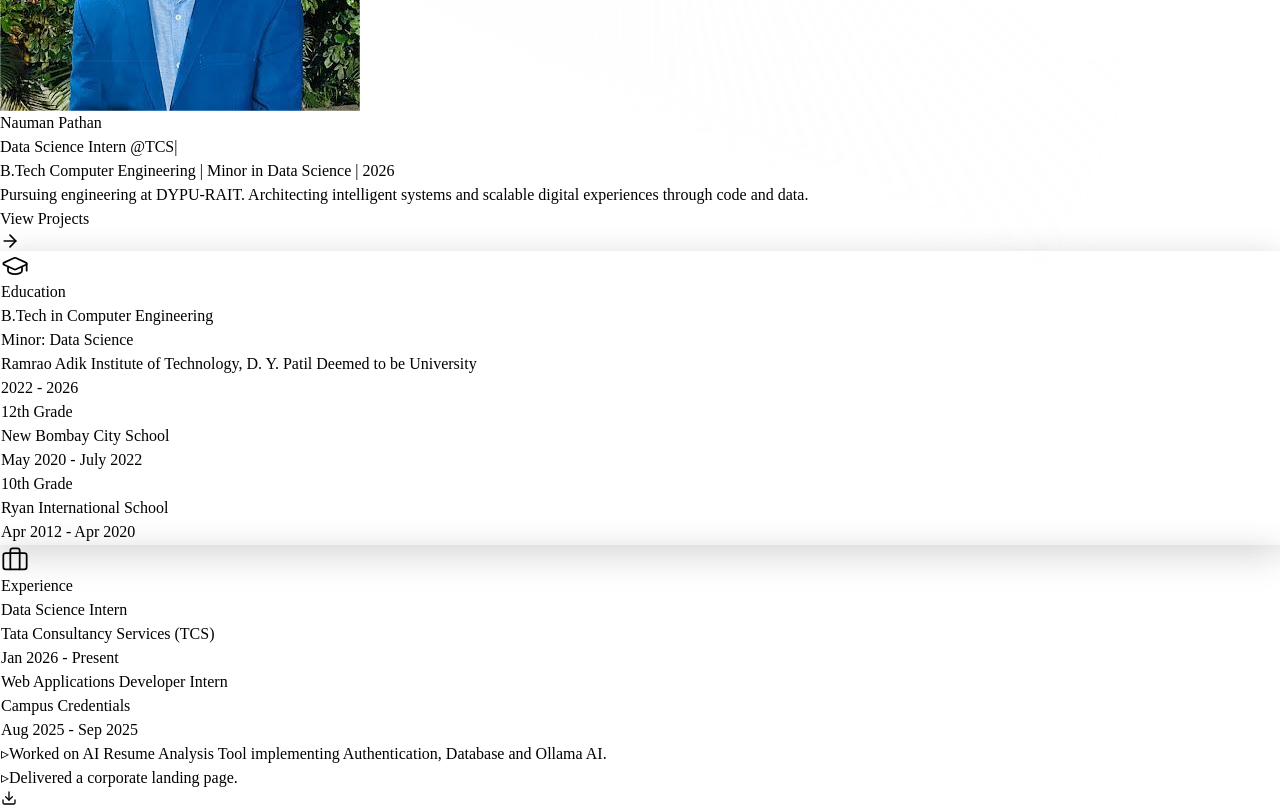
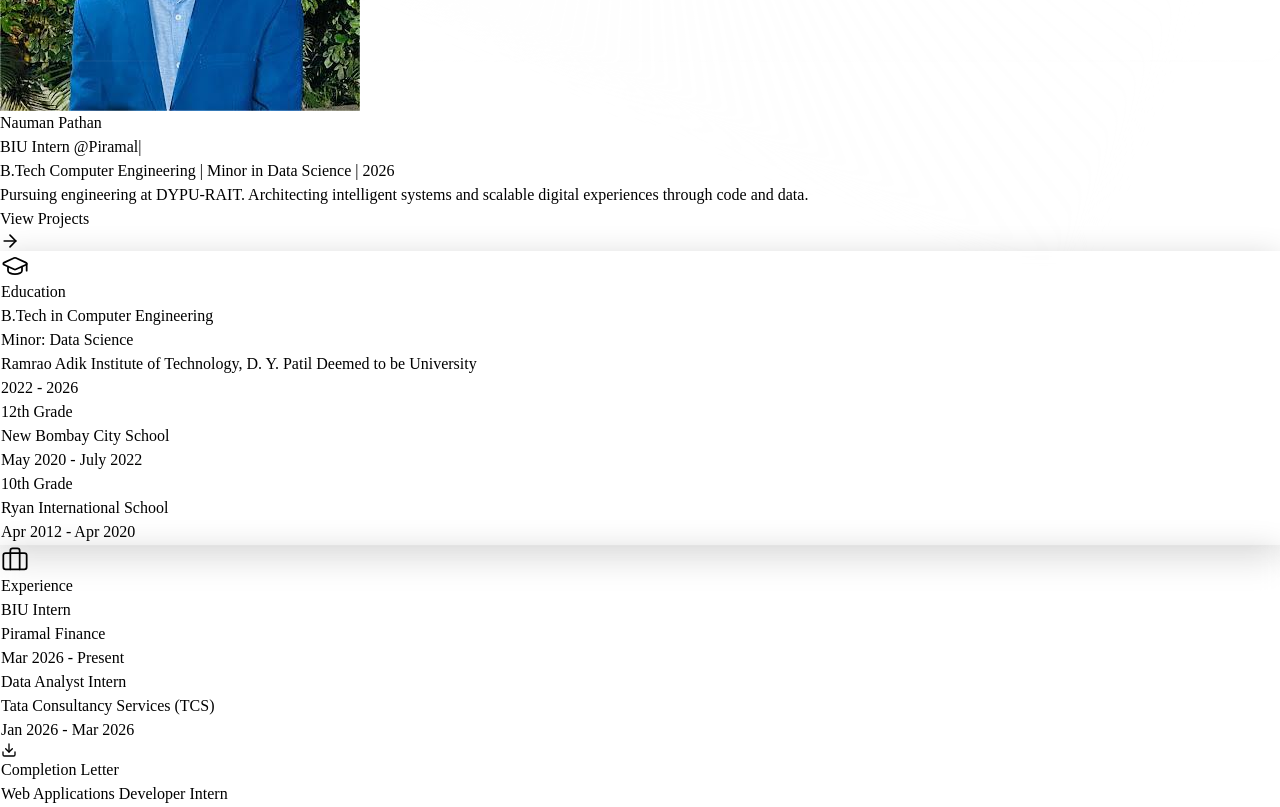
Before and after one commit to Naumanpathan94/naumanpathan, a React (Vite) app in the folder frontend/: page / in a window 1280 px wide. Shown: the part 740-1547 px from the top of the page. Built offline with nearby package versions, Linux system fonts and the light colour scheme.

Commit message:
updated experience

```diff
--- a/frontend/src/components/portfolio/Hero.tsx
+++ b/frontend/src/components/portfolio/Hero.tsx
@@ -4,7 +4,7 @@ import { TypingAnimation } from "./TypingAnimation";
 
 export function Hero() {
   const typingTexts = [
-    "Data Science Intern @TCS",
+    "BIU Intern @Piramal Finance",
   ];
 
   return (
@@ -161,9 +161,25 @@ export function Hero() {
               <div className="space-y-8">
                 <div className="relative pl-8 border-l-2 border-primary/30">
                   <div className="absolute left-[-9px] top-1.5 w-4 h-4 rounded-full bg-primary border-4 border-background"></div>
-                  <p className="text-xl text-foreground font-bold">Data Science Intern</p>
+                  <p className="text-xl text-foreground font-bold">BIU Intern</p>
+                  <p className="text-sm text-muted-foreground mb-1">Piramal Finance</p>
+                  <p className="text-xs text-primary font-mono font-bold mb-4 whitespace-nowrap">Mar 2026 - Present</p>
+                </div>
+
+                <div className="relative pl-8 border-l-2 border-primary/30">
+                  <div className="absolute left-[-9px] top-1.5 w-4 h-4 rounded-full bg-primary border-4 border-background"></div>
+                  <p className="text-xl text-foreground font-bold">Data Analyst Intern</p>
                   <p className="text-sm text-muted-foreground mb-1">Tata Consultancy Services (TCS)</p>
-                  <p className="text-xs text-primary font-mono font-bold mb-4 whitespace-nowrap">Jan 2026 - Present</p>
+                  <p className="text-xs text-primary font-mono font-bold mb-4 whitespace-nowrap">Jan 2026 - Mar 2026</p>
+                  <a
+                    href="/internship completion certificate.pdf"
+                    target="_blank"
+                    rel="noopener noreferrer"
+                    className="inline-flex items-center gap-3 px-6 py-3 mt-6 bg-primary/10 hover:bg-primary/20 text-primary text-sm font-bold rounded-full transition-all border border-primary/20 group/link"
+                  >
+                    <Download size={16} className="group-hover/link:translate-y-1 transition-transform" />
+                    Completion Letter
+                  </a>
                 </div>
 
                 <div className="relative pl-8 border-l-2 border-white/10">
```
Also changed, not shown: 1 other file (tests, documents, lock files or other folders).
